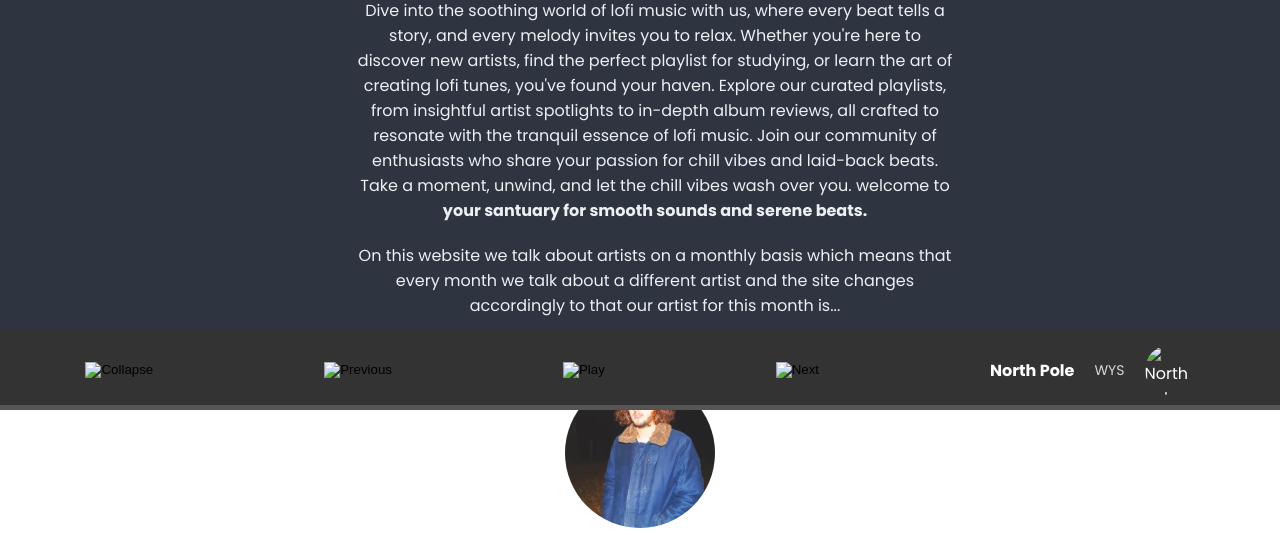
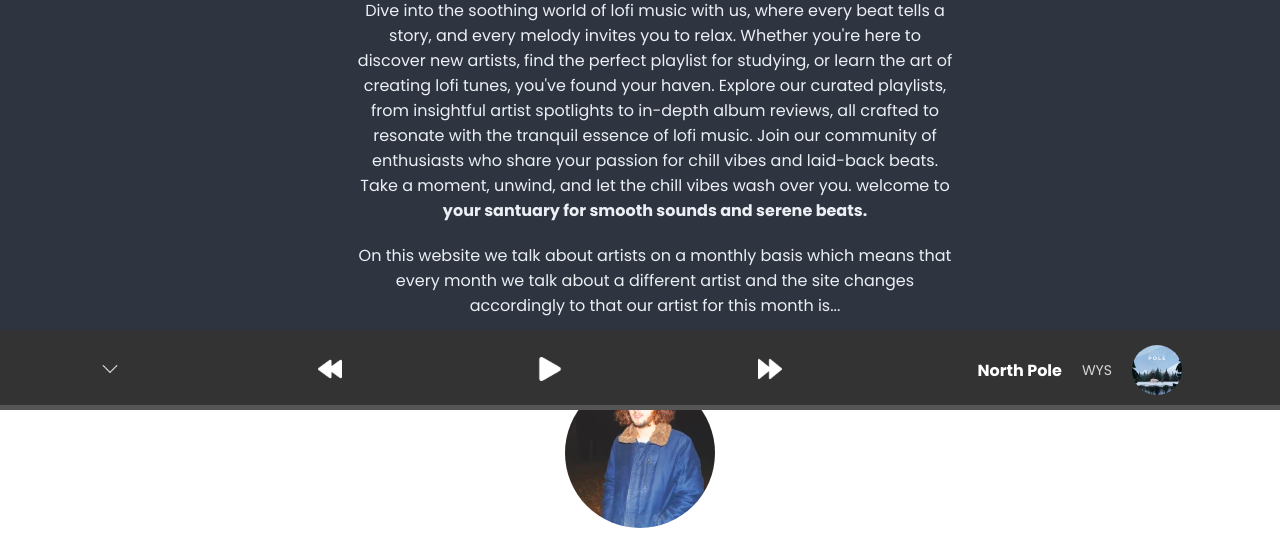
Before and after one commit to CodeMorron/chill_vibe_chronicle, a plain HTML site: page index.html in a window 1280 px wide. Shown: the part 390-925 px from the top of the page. Drawn offline with Linux system fonts and the light colour scheme; the site is published under a folder, as on GitHub Pages, so addresses that start at the root find nothing.

Commit message:
fixed script aourcing

```diff
--- a/contact_us.html
+++ b/contact_us.html
@@ -219,5 +219,5 @@
       </div>
     </footer>
   </body>
-  <script src="/scripts/contact_us.js"></script>
+  <script src="./scripts/contact_us.js"></script>
 </html>
--- a/index.html
+++ b/index.html
@@ -166,22 +166,22 @@
 
       <div class="musicPlayerBar" id="musicPlayer">
         <button class="collapseBtn" onclick="togglePlayer()">
-            <img src="/_images/collapse_icon.png" alt="Collapse" id="collapseIcon" />
+            <img src="./_images/collapse_icon.png" alt="Collapse" id="collapseIcon" />
         </button>
         <button class="musicControlBtn" onclick="rewind()">
-            <img src="/_images/rewind_button.png" alt="Previous" />
+            <img src="./_images/rewind_button.png" alt="Previous" />
         </button>
         <button class="musicControlBtn" onclick="playPause()">
-            <img src="/_images/play_button.png" alt="Play" id="playButton" />
+            <img src="./_images/play_button.png" alt="Play" id="playButton" />
         </button>
         <button class="musicControlBtn" onclick="fastForward()">
-            <img src="/_images/fast_forward_button.png" alt="Next" />
+            <img src="./_images/fast_forward_button.png" alt="Next" />
         </button>
         <div class="trackInfo">
             <span class="trackTitle">North Pole</span>
             <span class="trackArtist">WYS</span>
             <img
-                src="/_images/wys_north_pole_cover_art.jpg"
+                src="./_images/wys_north_pole_cover_art.jpg"
                 alt="North Pole Cover Art"
                 class="trackImg"
                 id="albumCover"
@@ -294,8 +294,8 @@
           </ul>
         </nav>
       </div>
-    </footer>
+    </footer>.
   </body>
 
-  <script src="/scripts/music_player.js"></script>
+  <script src="./scripts/music_player.js"></script>
 </html>
```
